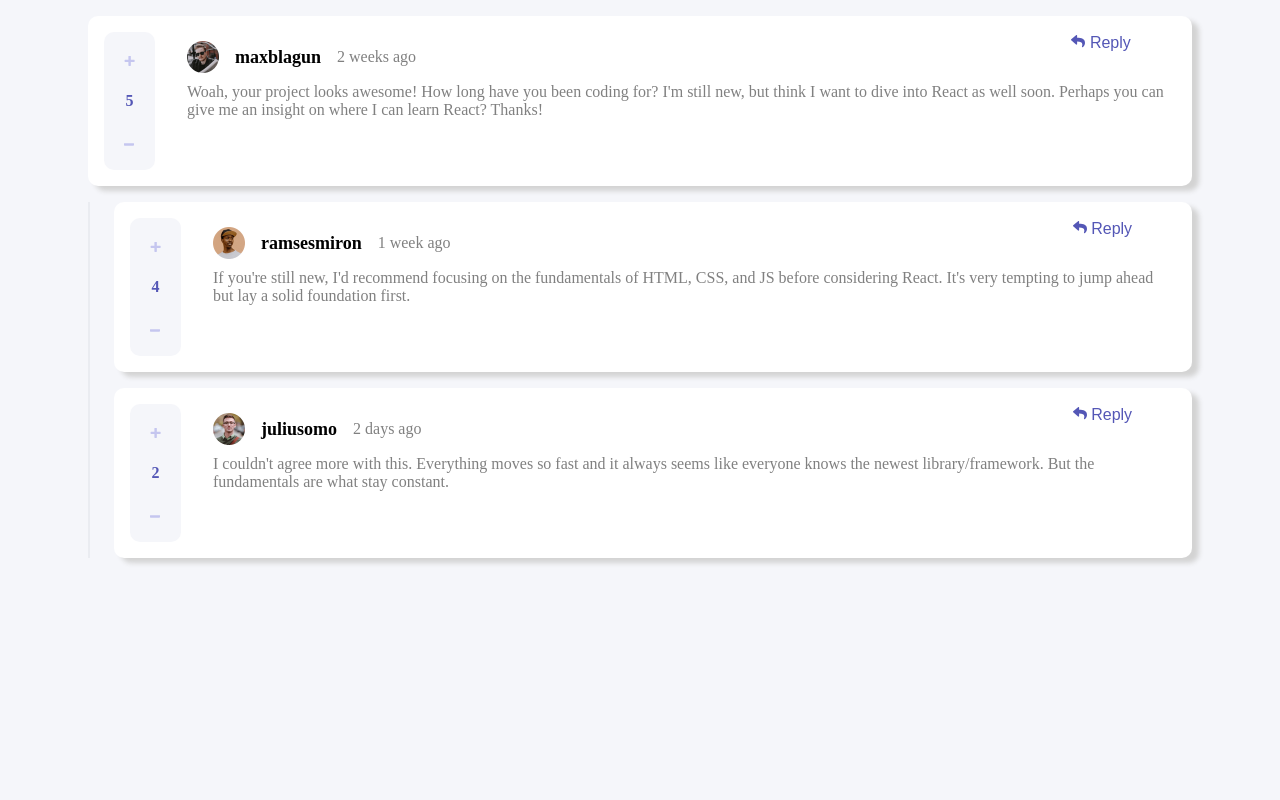
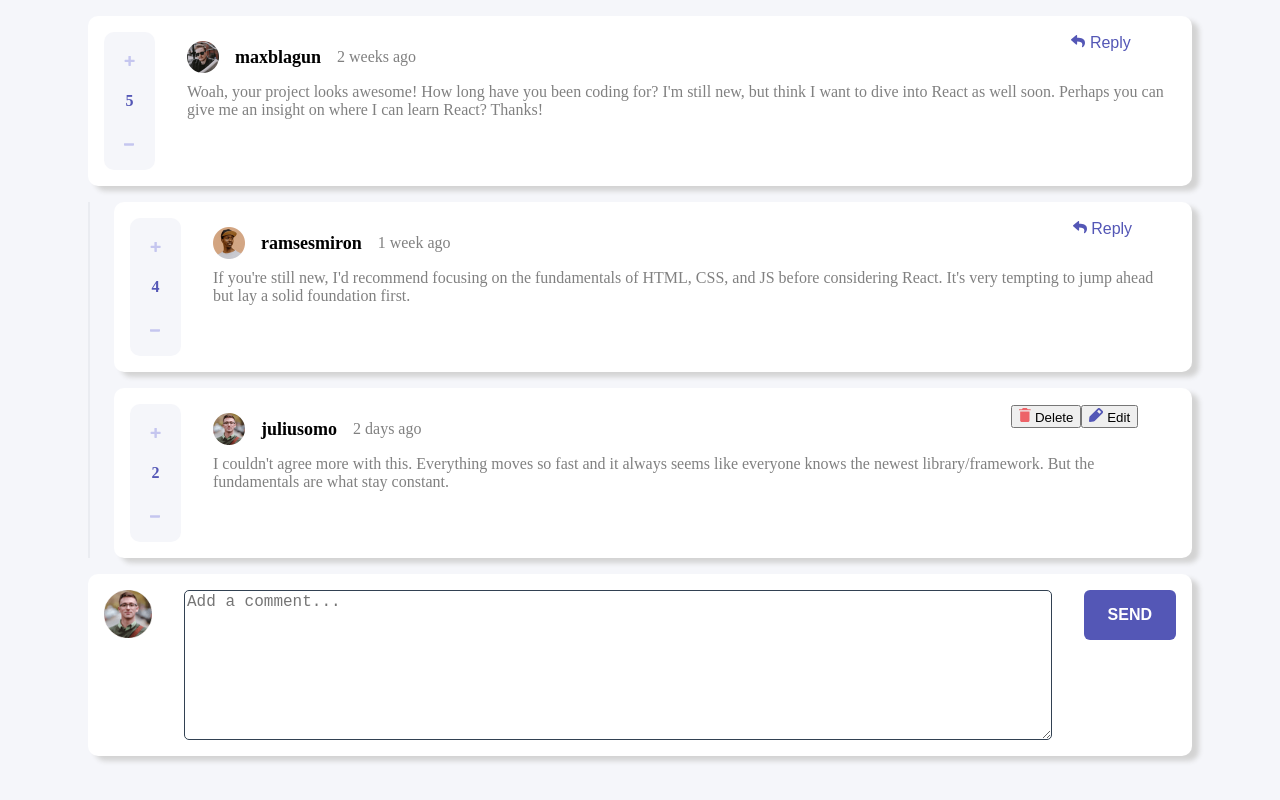
Before and after one commit to thejollydrawker/fm-comments, an Angular app: page / in a window 1280 px wide. Shown: the part 286-1086 px from the top of the page. Before the commit the page ends 948 px from the top, so only its background shows below. Built offline with nearby package versions, Linux system fonts and the light colour scheme.

Commit message:
add comment, current user

```diff
--- a/src/app/app.component.html
+++ b/src/app/app.component.html
@@ -2,4 +2,5 @@
 
 <main class="app-main">
     <app-comments-list></app-comments-list>
+    <app-add-comment></app-add-comment>
 </main>
--- a/src/app/app.component.scss
+++ b/src/app/app.component.scss
@@ -18,6 +18,10 @@ $breakpoint-tablet: 768px;
     padding: 0.5rem;
 }
 
+*[class*="_btn"] {
+    cursor: pointer;
+}
+
 @media (min-width: $breakpoint-tablet) {
     .app-main {
         padding: 5rem;
--- a/src/app/app.component.ts
+++ b/src/app/app.component.ts
@@ -1,13 +1,13 @@
 import { Component } from '@angular/core';
 import { CommonModule } from '@angular/common';
-import { RouterOutlet } from '@angular/router';
 import { CommentsListComponent } from './components/comments-list/comments-list.component';
 import { HttpClientModule } from '@angular/common/http';
+import { AddCommentComponent } from './components/add-comment/add-comment.component';
 
 @Component({
   selector: 'app-root',
   standalone: true,
-  imports: [CommonModule, HttpClientModule, CommentsListComponent],
+  imports: [CommonModule, HttpClientModule, CommentsListComponent, AddCommentComponent],
   templateUrl: './app.component.html',
   styleUrl: './app.component.scss'
 })
--- a/src/app/components/add-comment/add-comment.component.html
+++ b/src/app/components/add-comment/add-comment.component.html
@@ -1 +1,13 @@
-<p>add-comment works!</p>
+@if( user$ | async; as user ) {
+    <div class="comment">
+        <img
+            [src]="'assets/images/' + user.image.png"
+            [alt]="user.username"
+            class="comment-header_img"
+        >
+        <textarea class="comment-text" name="" id="" cols="120" rows="8" placeholder="Add a comment..."></textarea>
+        <button class="send_btn">
+            Send
+        </button>
+    </div>
+}
--- a/src/app/components/add-comment/add-comment.component.scss
+++ b/src/app/components/add-comment/add-comment.component.scss
@@ -0,0 +1,63 @@
+@use 'src/app/app.component' as app;
+@use 'src/app/components/comment/comment.component' as c;
+
+$btn-font-weight: 500;
+
+.comment {
+    @include c.container;
+
+    &-header {
+        &_img {
+            width: 3rem;
+            height: 3rem;
+            order:2
+        }
+    }
+
+    &-text {
+        border-radius: 5px;
+        border-color: app.$dark-slate;
+        color: gray;
+        font-size: 16px;
+    }
+}
+
+.send_btn {
+    background-color: app.$accent-blue;
+    height: fit-content;
+    padding: 1rem 1.5rem;
+    border: none;
+    border-radius: 6px;
+    color: white;
+    text-transform: uppercase;
+    font-weight: 700;
+    font-size: 16px;
+    position: absolute;
+    bottom: 10%;
+    right:5%;
+
+    &:hover {
+        background-color: app.$accent-blue-hover;
+    }
+}
+
+@media (min-width: app.$breakpoint-tablet) {
+    .comment {
+        flex-direction: row;
+
+        &-text {
+            order:2;
+        }
+
+        &-header_img {
+            order:1;
+        }
+    }
+
+    .send_btn {
+        position: relative;
+        bottom: 0;
+        right: 0;
+        order: 3;
+    }
+}
--- a/src/app/components/add-comment/add-comment.component.ts
+++ b/src/app/components/add-comment/add-comment.component.ts
@@ -1,12 +1,18 @@
-import { Component } from '@angular/core';
+import { Component, Input } from '@angular/core';
+import { User } from '../../models/user.model';
+import { Observable } from 'rxjs';
+import { AsyncPipe } from '@angular/common';
+import { CommentsService } from '../../services/comments.service';
 
 @Component({
   selector: 'app-add-comment',
   standalone: true,
-  imports: [],
+  imports: [ AsyncPipe ],
   templateUrl: './add-comment.component.html',
   styleUrl: './add-comment.component.scss'
 })
 export class AddCommentComponent {
+  user$ = this.commentSrv.getUser();
 
+  constructor(private commentSrv: CommentsService){}
 }
--- a/src/app/components/comment/comment.component.html
+++ b/src/app/components/comment/comment.component.html
@@ -39,12 +39,27 @@
             <button (click)="unscore(comment)" class="comment-score_btn"><svg width="11" height="3" xmlns="http://www.w3.org/2000/svg"><path d="M9.256 2.66c.204 0 .38-.056.53-.167.148-.11.222-.243.222-.396V.722c0-.152-.074-.284-.223-.395a.859.859 0 0 0-.53-.167H.76a.859.859 0 0 0-.53.167C.083.437.009.57.009.722v1.375c0 .153.074.285.223.396a.859.859 0 0 0 .53.167h8.495Z" fill="#C5C6EF"/></svg></button>
         </div>
 
+        @if((currentUser$ | async)?.username !== comment.user.username) {
            <div class="comment-reply">
                 <button (click)="openReply = comment.id" class="comment-reply_btn">
                     <svg width="14" height="13" xmlns="http://www.w3.org/2000/svg"><path d="M.227 4.316 5.04.16a.657.657 0 0 1 1.085.497v2.189c4.392.05 7.875.93 7.875 5.093 0 1.68-1.082 3.344-2.279 4.214-.373.272-.905-.07-.767-.51 1.24-3.964-.588-5.017-4.829-5.078v2.404c0 .566-.664.86-1.085.496L.227 5.31a.657.657 0 0 1 0-.993Z" fill="currentColor"/></svg>
                     Reply
                 </button>
             </div>
+        } @else {
+            <div class="comment-reply">
+                <button class="comment-delete_btn">
+                    <svg width="12" height="14" xmlns="http://www.w3.org/2000/svg"><path d="M1.167 12.448c0 .854.7 1.552 1.555 1.552h6.222c.856 0 1.556-.698 1.556-1.552V3.5H1.167v8.948Zm10.5-11.281H8.75L7.773 0h-3.88l-.976 1.167H0v1.166h11.667V1.167Z" fill="#ED6368"/></svg>
+                    Delete
+                </button>
+                <button class="comment-edit_btn">
+                    <svg width="14" height="14" xmlns="http://www.w3.org/2000/svg"><path d="M13.479 2.872 11.08.474a1.75 1.75 0 0 0-2.327-.06L.879 8.287a1.75 1.75 0 0 0-.5 1.06l-.375 3.648a.875.875 0 0 0 .875.954h.078l3.65-.333c.399-.04.773-.216 1.058-.499l7.875-7.875a1.68 1.68 0 0 0-.061-2.371Zm-2.975 2.923L8.159 3.449 9.865 1.7l2.389 2.39-1.75 1.706Z" fill="#5357B6"/></svg>
+                    Edit
+                </button>
+            </div>
+
+        }
+
     </article>
 
     @if(openReply === comment.id) {
--- a/src/app/components/comment/comment.component.scss
+++ b/src/app/components/comment/comment.component.scss
@@ -2,8 +2,7 @@
 
 $btn-font-weight: 500;
 
-.comment {
-
+@mixin container {
     box-shadow: 7px 5px 5px lightgray;
     padding: 1rem;
     border-radius: 10px;
@@ -12,6 +11,10 @@ $btn-font-weight: 500;
     gap: 2rem;
     position: relative;
     background-color: white;
+}
+
+.comment {
+    @include container;
 
     &-content {
         font-size: 16px;
@@ -95,9 +98,6 @@ $btn-font-weight: 500;
 
 .reply-box {
     margin: 1rem 0;
-    // padding-left: 1.5rem;
-    //  background: none;
-    // border-left: solid app.$text-gray 2px;
     box-sizing: content-box;
 
     animation: slideInRight 300ms ease-in;
@@ -155,9 +155,6 @@ $btn-font-weight: 500;
         }
     }
 }
-*[class*="_btn"] {
-    cursor: pointer;
-}
 
 article.comment {
     animation: slideUp 0.75s ease-in;
--- a/src/app/components/comment/comment.component.ts
+++ b/src/app/components/comment/comment.component.ts
@@ -1,11 +1,12 @@
 import { Component, Input, signal } from '@angular/core';
 import { Comment } from '../../models/comment.model';
-import { NgTemplateOutlet } from '@angular/common';
+import { AsyncPipe, NgTemplateOutlet } from '@angular/common';
+import { CommentsService } from '../../services/comments.service';
 
 @Component({
   selector: 'app-comment',
   standalone: true,
-  imports: [NgTemplateOutlet],
+  imports: [NgTemplateOutlet, AsyncPipe],
   templateUrl: './comment.component.html',
   styleUrl: './comment.component.scss'
 })
@@ -13,6 +14,10 @@ export class CommentComponent {
   @Input({ required: true }) comment!: Comment;
 
   openReply: number = 0;
+
+  currentUser$ = this.commentSrv.getUser();
+
+  constructor(private commentSrv: CommentsService){}
 
   score(comment:Comment): void {
     comment.score += 1;
--- a/src/app/models/comment.model.ts
+++ b/src/app/models/comment.model.ts
@@ -8,3 +8,8 @@ export interface Comment {
     user: User,
     replies: Comment[]
 }
+
+export interface CommentResponse {
+    currentUser: User;
+    comments: Comment[];
+}
--- a/src/app/services/comments.service.ts
+++ b/src/app/services/comments.service.ts
@@ -1,7 +1,8 @@
 import { HttpClient } from '@angular/common/http';
 import { Injectable } from '@angular/core';
-import { Comment } from '../models/comment.model';
+import { Comment, CommentResponse } from '../models/comment.model';
 import { Observable, map } from 'rxjs';
+import { User } from '../models/user.model';
 
 @Injectable({
   providedIn: 'root'
@@ -11,6 +12,10 @@ export class CommentsService {
   constructor(private http: HttpClient) { }
 
   getComments(): Observable<Comment[]> {
-    return this.http.get<any>('/assets/data/data.json').pipe(map(response => response.comments));
+    return this.http.get<CommentResponse>('/assets/data/data.json').pipe(map(response => response.comments));
+  }
+
+  getUser(): Observable<User> {
+    return this.http.get<CommentResponse>('/assets/data/data.json').pipe(map(response => response.currentUser));
   }
 }
```
Lines whose indentation alone changed are shown as unchanged.
